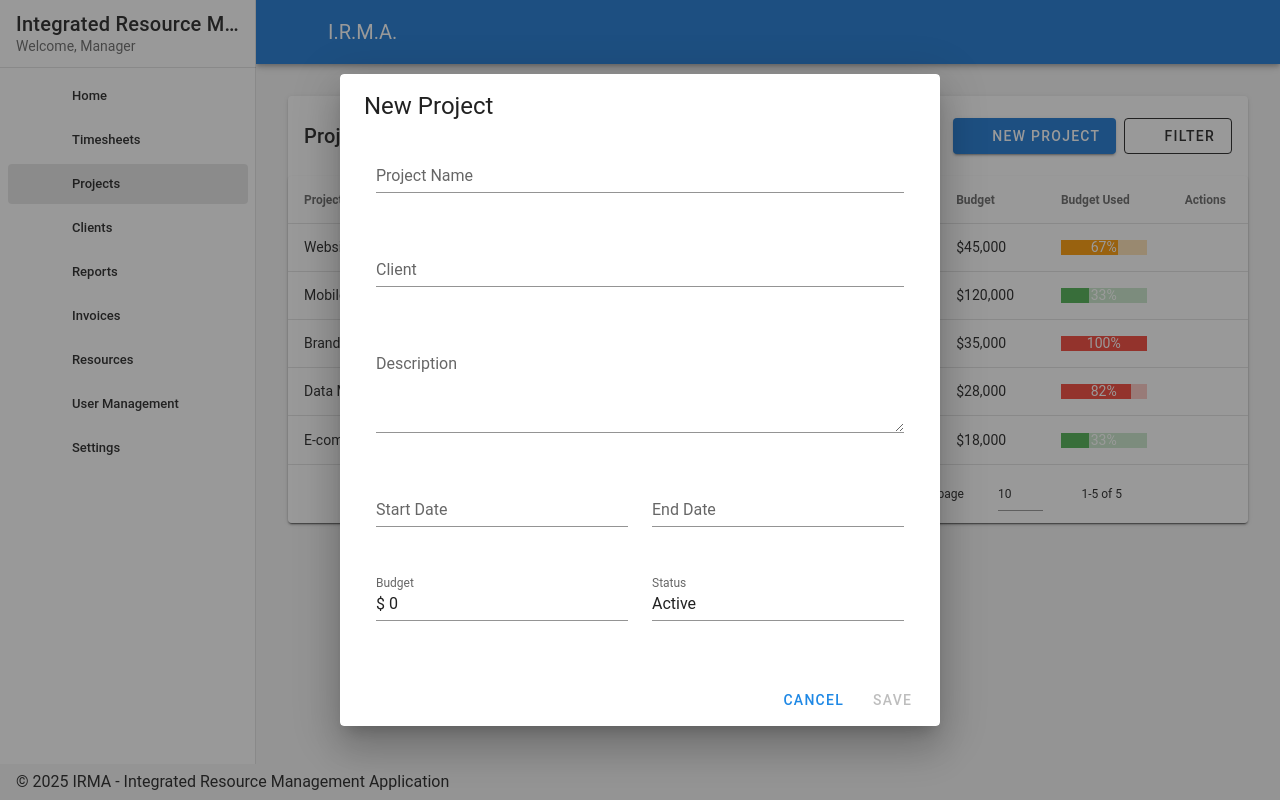
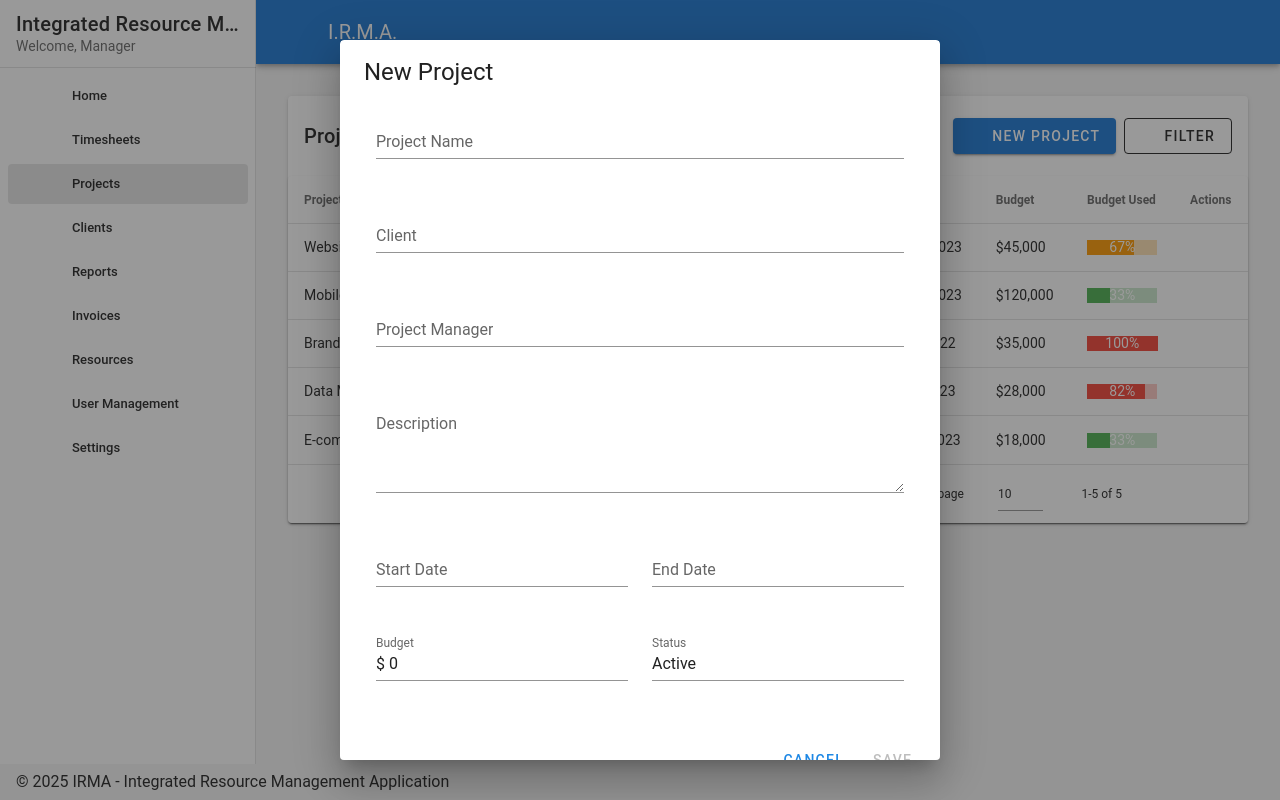
Before and after one commit to flyingmangoose/IRMA3, a Vue app in the folder frontend/: page /projects in a window 1280 px wide. Both pictures are taken after a click on the button "NEW PROJECT". Built offline with nearby package versions, Linux system fonts and the light colour scheme; the HTML template or start-up script is replaced by a standard one.

Commit message:
Update Projects.vue

```diff
--- a/frontend/views/Projects.vue
+++ b/frontend/views/Projects.vue
@@ -37,6 +37,11 @@
         <!-- Client column -->
         <template v-slot:[`item.client`]="{ item }">
           {{ item.client }}
+        </template>
+
+        <!-- Project Manager column -->
+        <template v-slot:[`item.projectManagerName`]="{ item }">
+          {{ item.projectManagerName }}
         </template>
 
         <!-- Status column -->
@@ -111,6 +116,18 @@
                     item-value="id"
                     label="Client"
                     :rules="[v => !!v || 'Client is required']"
+                    required
+                  ></v-select>
+                </v-col>
+
+                <v-col cols="12">
+                  <v-select
+                    v-model="editedItem.projectManagerId"
+                    :items="projectManagers"
+                    item-text="name"
+                    item-value="id"
+                    label="Project Manager"
+                    :rules="[v => !!v || 'Project Manager is required']"
                     required
                   ></v-select>
                 </v-col>
@@ -245,6 +262,16 @@
 
                 <v-list-item>
                   <v-list-item-icon>
+                    <v-icon>mdi-account-tie</v-icon>
+                  </v-list-item-icon>
+                  <v-list-item-content>
+                    <v-list-item-title>Project Manager</v-list-item-title>
+                    <v-list-item-subtitle>{{ viewedProject.projectManagerName }}</v-list-item-subtitle>
+                  </v-list-item-content>
+                </v-list-item>
+
+                <v-list-item>
+                  <v-list-item-icon>
                     <v-icon>mdi-calendar-range</v-icon>
                   </v-list-item-icon>
                   <v-list-item-content>
@@ -355,6 +382,7 @@ export default {
       headers: [
         { text: 'Project Name', value: 'name', sortable: true },
         { text: 'Client', value: 'client', sortable: true },
+        { text: 'Project Manager', value: 'projectManagerName', sortable: true },
         { text: 'Status', value: 'status', sortable: true },
         { text: 'Start Date', value: 'startDateFormatted', sortable: true },
         { text: 'Budget', value: 'budget', sortable: true },
@@ -368,6 +396,8 @@ export default {
           name: 'Website Redesign',
           clientId: '1',
           client: 'Acme Corporation',
+          projectManagerId: '1',
+          projectManagerName: 'John Smith',
           description: 'Complete redesign of corporate website with new branding',
           startDate: '2023-01-15',
           startDateFormatted: 'Jan 15, 2023',
@@ -388,6 +418,8 @@ export default {
           name: 'Mobile App Development',
           clientId: '2',
           client: 'Globex Industries',
+          projectManagerId: '4',
+          projectManagerName: 'Emily Chen',
           description: 'Create iOS and Android apps for customer portal',
           startDate: '2023-02-10',
           startDateFormatted: 'Feb 10, 2023',
@@ -407,6 +439,8 @@ export default {
           name: 'Brand Strategy',
           clientId: '3',
           client: 'Initech',
+          projectManagerId: '6',
+          projectManagerName: 'Lisa Brown',
           description: 'Develop new brand strategy and guidelines',
           startDate: '2022-11-01',
           startDateFormatted: 'Nov 1, 2022',
@@ -426,6 +460,8 @@ export default {
           name: 'Data Migration',
           clientId: '1',
           client: 'Acme Corporation',
+          projectManagerId: '7',
+          projectManagerName: 'Tom Jackson',
           description: 'Migrate legacy CRM data to new platform',
           startDate: '2023-03-01',
           startDateFormatted: 'Mar 1, 2023',
@@ -445,6 +481,8 @@ export default {
           name: 'E-commerce Integration',
           clientId: '2',
           client: 'Globex Industries',
+          projectManagerId: '4',
+          projectManagerName: 'Emily Chen',
           description: 'Integrate payment gateway and shipping services',
           startDate: '2023-04-15',
           startDateFormatted: 'Apr 15, 2023',
@@ -464,6 +502,7 @@ export default {
       editedItem: {
         name: '',
         clientId: '',
+        projectManagerId: '',
         description: '',
         startDate: '',
         startDateFormatted: '',
@@ -475,6 +514,7 @@ export default {
       defaultItem: {
         name: '',
         clientId: '',
+        projectManagerId: '',
         description: '',
         startDate: '',
         startDateFormatted: '',
@@ -492,6 +532,15 @@ export default {
         { id: '3', name: 'Initech' },
         { id: '4', name: 'Umbrella Corp' },
         { id: '5', name: 'Stark Industries' }
+      ],
+
+      // Project managers (users with PM role)
+      projectManagers: [
+        { id: '1', name: 'John Smith', role: 'Project Manager', department: 'Digital' },
+        { id: '4', name: 'Emily Chen', role: 'Project Manager', department: 'Mobile' },
+        { id: '6', name: 'Lisa Brown', role: 'Project Manager', department: 'Brand' },
+        { id: '7', name: 'Tom Jackson', role: 'Project Manager', department: 'Data' },
+        { id: '9', name: 'Michael Rodriguez', role: 'Project Manager', department: 'Enterprise' }
       ],
 
       statusOptions: ['Planning', 'Active', 'On Hold', 'Completed', 'Cancelled']
@@ -605,9 +654,14 @@ export default {
       if (this.editedIndex > -1) {
         // Update existing project
         const updatedProject = Object.assign({}, this.editedItem);
+
         // Add client name from id
         const client = this.clients.find(c => c.id === updatedProject.clientId);
         updatedProject.client = client ? client.name : '';
+
+        // Add project manager name from id
+        const projectManager = this.projectManagers.find(pm => pm.id === updatedProject.projectManagerId);
+        updatedProject.projectManagerName = projectManager ? projectManager.name : '';
 
         // Update project in array
         Object.assign(this.projects[this.editedIndex], updatedProject);
@@ -621,9 +675,23 @@ export default {
         const client = this.clients.find(c => c.id === newProject.clientId);
         newProject.client = client ? client.name : '';
 
+        // Add project manager name from id
+        const projectManager = this.projectManagers.find(pm => pm.id === newProject.projectManagerId);
+        newProject.projectManagerName = projectManager ? projectManager.name : '';
+
         // Set default values
         newProject.budgetRemaining = newProject.budget;
         newProject.budgetUsedPercentage = 0;
+        newProject.team = [];
+
+        if (projectManager) {
+          // Automatically add PM to the team as Lead
+          newProject.team.push({
+            id: projectManager.id,
+            name: projectManager.name,
+            role: 'Lead'
+          });
+        }
 
         // Add to array
         this.projects.push(newProject);
```
